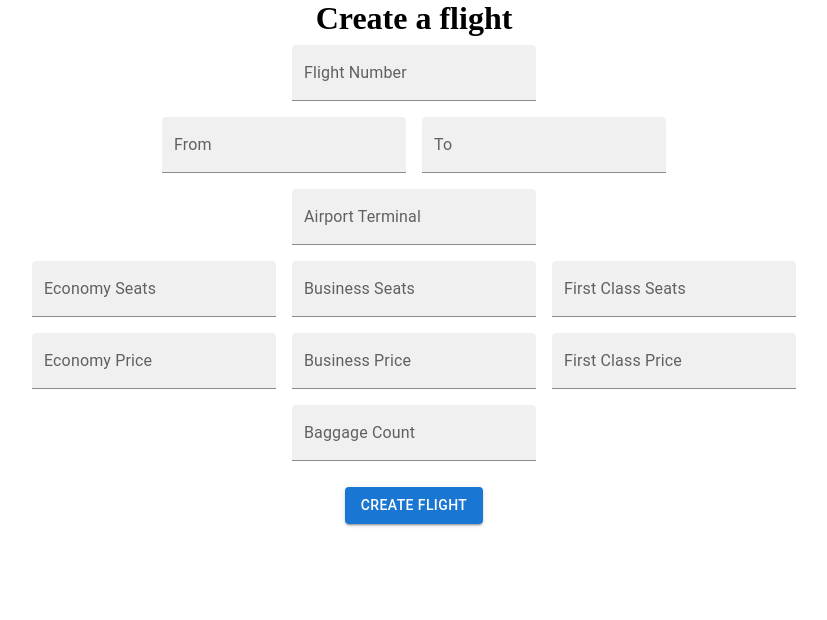
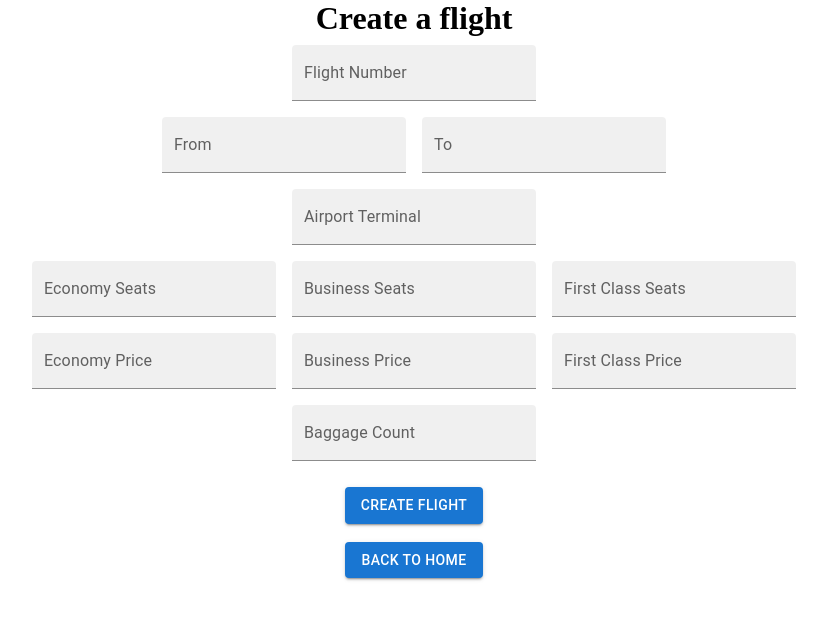
Before and after one commit to advanced-computer-lab/Tatakae, a React (Create React App) app in the folder client/jett-airlines/: page /Create-Flight in a window 1280 px wide. Shown: the top 620 px of the page, without its empty margins (226-1053 px from the left). Built offline with nearby package versions, Linux system fonts and the light colour scheme.

Commit message:
Ready for Submission

```diff
--- a/client/jett-airlines/src/components/CreateFlight.js
+++ b/client/jett-airlines/src/components/CreateFlight.js
@@ -223,6 +223,11 @@ export default class CreateFlight extends Component {
                 <Button variant="contained" onClick={this.handleSubmit}>
                     Create Flight
                 </Button>
+                <br/>
+                <br/>
+                <Button variant="contained" href='/home'>
+                    Back to Home
+                </Button>
 
             </div>
         )
```
Also changed, not shown: 1 other file (tests, documents, lock files or other folders).
